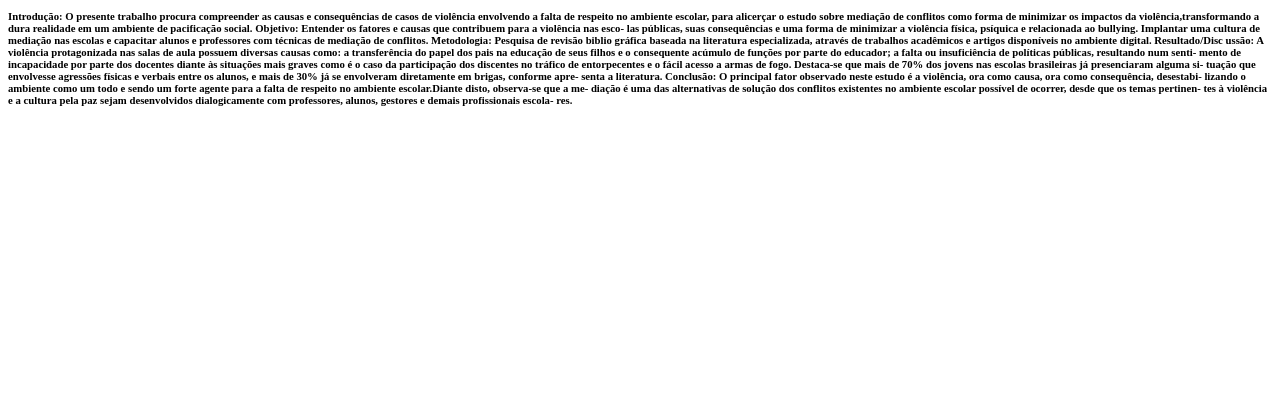
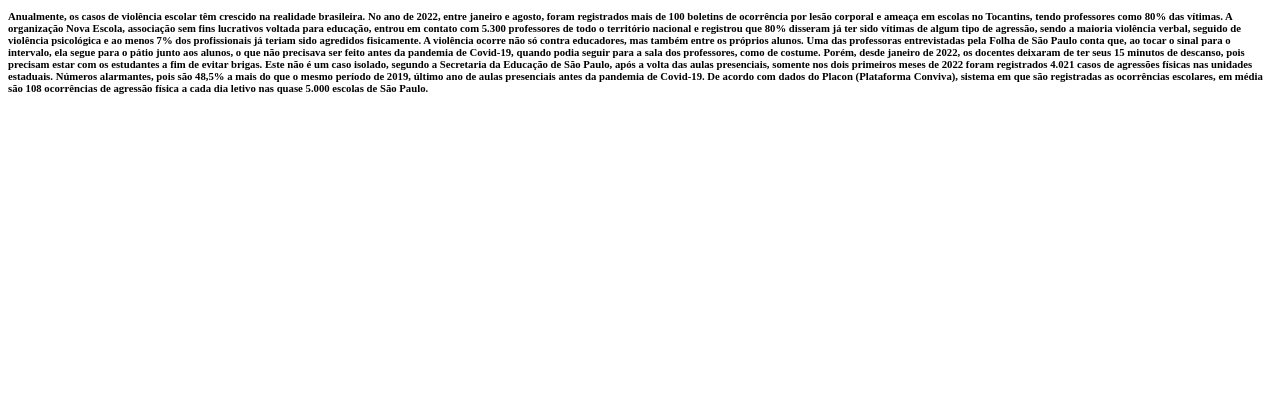
Before and after one commit to aninha56/violencia-na-escola, a plain HTML site: page index.html in a window 1280 px wide. Shown: the part 400-800 px from the top of the page. Drawn offline with Linux system fonts and the light colour scheme.

Commit message:
Add files via upload

```diff
--- a/index.html
+++ b/index.html
@@ -1,20 +1,16 @@
 <h1 class="titulo">violência na escola</p><h1>
         font-size: 21px;
     <img src="https://apeoc.org.br/wp-content/uploads/2017/10/violencia-escolas-site-100.jpg" >" >
-<h6>Introdução: O presente trabalho procura compreender as causas e consequências de casos de violência envolvendo a falta de respeito
-no ambiente escolar, para alicerçar o estudo sobre mediação de conflitos como forma de minimizar os impactos da violência,transformando
-a dura realidade em um ambiente de pacificação social. Objetivo: Entender os fatores e causas que contribuem para a violência nas esco-
-las públicas, suas consequências e uma forma de minimizar a violência física, psíquica e relacionada ao bullying. Implantar uma cultura
-de mediação nas escolas e capacitar alunos e professores com técnicas de mediação de conflitos. Metodologia: Pesquisa de revisão biblio
-gráfica baseada na literatura especializada, através de trabalhos acadêmicos e artigos disponíveis no ambiente digital. Resultado/Disc
-ussão: A violência protagonizada nas salas de aula possuem diversas causas como: a transferência do papel dos pais na educação de seus
-filhos e o consequente acúmulo de funções por parte do educador; a falta ou insuficiência de políticas públicas, resultando num senti-
-mento de incapacidade por parte dos docentes diante às situações mais graves como é o caso da participação dos discentes no tráfico de
-entorpecentes e o fácil acesso a armas de fogo. Destaca-se que mais de 70% dos jovens nas escolas brasileiras já presenciaram alguma si-
-tuação que envolvesse agressões físicas e verbais entre os alunos, e mais de 30% já se envolveram diretamente em brigas, conforme apre-
-senta a literatura. Conclusão: O principal fator observado neste estudo é a violência, ora como causa, ora como consequência, desestabi-
-lizando o ambiente como um todo e sendo um forte agente para a falta de respeito no ambiente escolar.Diante disto, observa-se que a me-
-diação é uma das alternativas de solução dos conflitos existentes no ambiente escolar possível de ocorrer, desde que os temas pertinen-
-tes à violência e a cultura pela paz sejam desenvolvidos dialogicamente com professores, alunos, gestores e demais profissionais escola-
-res.
-<h6>
+<h6>Anualmente, os casos de violência escolar têm crescido na realidade brasileira.
+
+    No ano de 2022, entre janeiro e agosto, foram registrados mais de 100 boletins de ocorrência por lesão corporal e ameaça em escolas no Tocantins, tendo professores como 80% das vítimas.
+
+    A organização Nova Escola, associação sem fins lucrativos voltada para educação, entrou em contato com 5.300 professores de todo o território nacional e registrou que 80% disseram já ter sido vítimas de algum tipo de agressão, sendo a maioria violência verbal, seguido de violência psicológica e ao menos 7% dos profissionais já teriam sido agredidos fisicamente.
+
+    A violência ocorre não só contra educadores, mas também entre os próprios alunos. Uma das professoras entrevistadas pela Folha de São Paulo conta que, ao tocar o sinal para o intervalo, ela segue para o pátio junto aos alunos, o que não precisava ser feito antes da pandemia de Covid-19, quando podia seguir para a sala dos professores, como de costume. Porém, desde janeiro de 2022, os docentes deixaram de ter seus 15 minutos de descanso, pois precisam estar com os estudantes a fim de evitar brigas.
+
+    Este não é um caso isolado, segundo a Secretaria da Educação de São Paulo, após a volta das aulas presenciais, somente nos dois primeiros meses de 2022 foram registrados 4.021 casos de agressões físicas nas unidades estaduais. Números alarmantes, pois são 48,5% a mais do que o mesmo período de 2019, último ano de aulas presenciais antes da pandemia de Covid-19.
+
+    De acordo com dados do Placon (Plataforma Conviva), sistema em que são registradas as ocorrências escolares, em média são 108 ocorrências de agressão física a cada dia letivo nas quase 5.000 escolas de São Paulo.
+
+    <h6>
```
